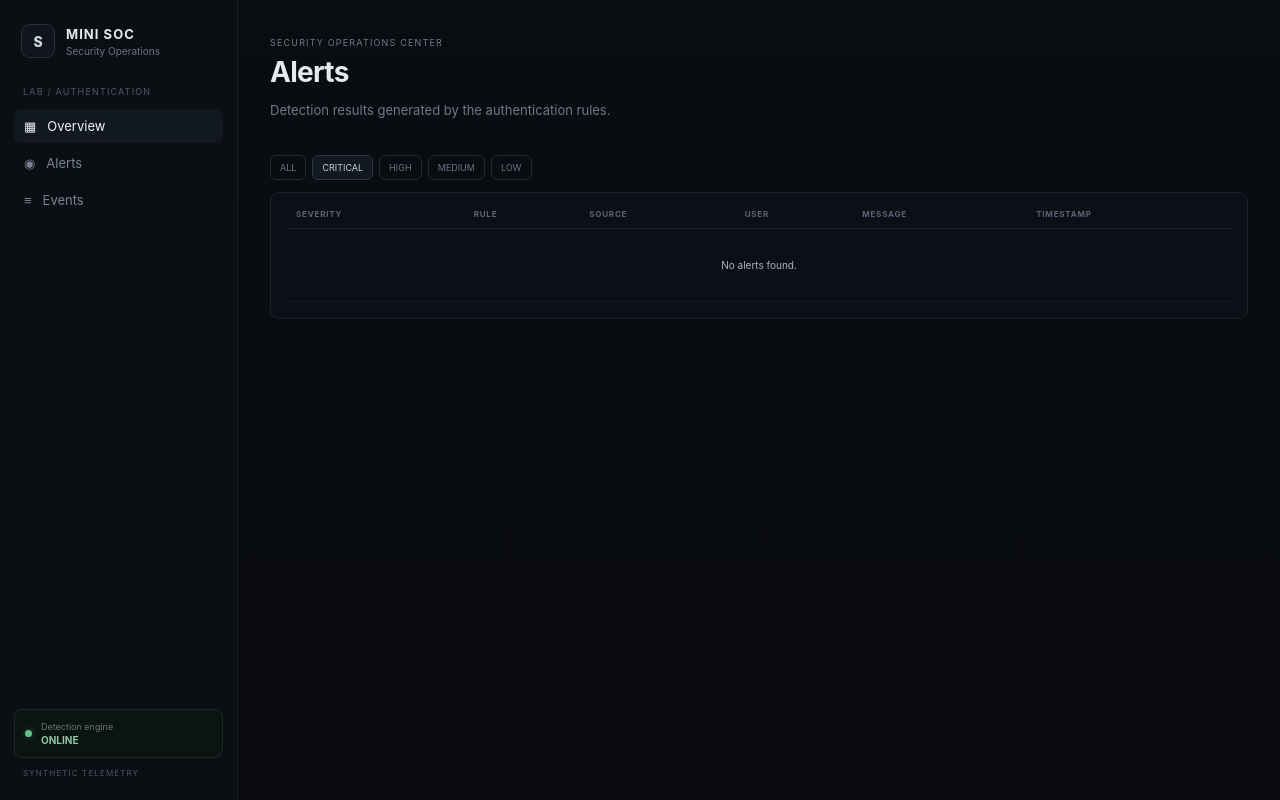
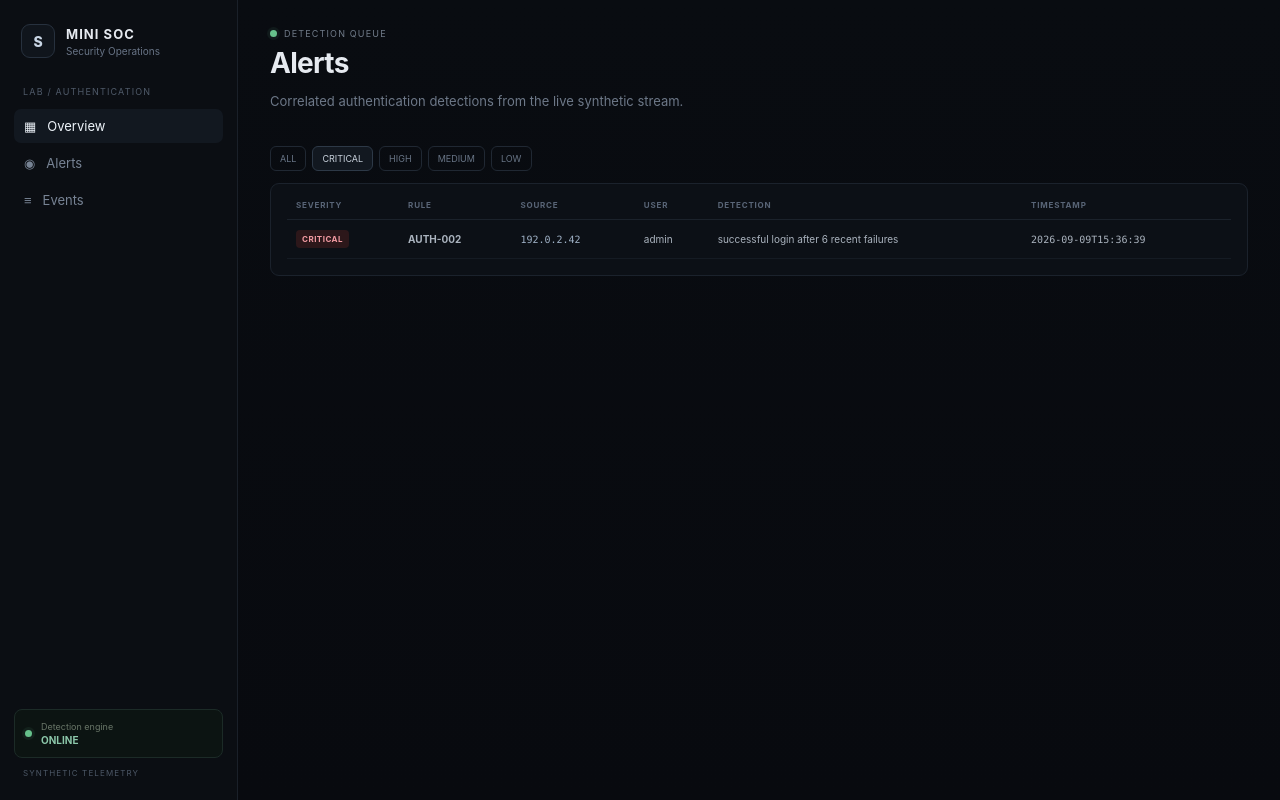
Before and after one commit to hotplug1n/mini-soc-lab, a Flask app: page /alerts?severity=CRITICAL in a window 1280 px wide. Run offline with Flask 3, Linux system fonts and the light colour scheme.

Commit message:
fix: render live alert timestamps

```diff
--- a/templates/alerts.html
+++ b/templates/alerts.html
@@ -1,6 +1,6 @@
 {% extends 'base.html' %}
 {% block content %}
-<header class="topbar"><div><p class="eyebrow">Security Operations Center</p><h1>Alerts</h1><p class="muted">Detection results generated by the authentication rules.</p></div></header>
+<header class="topbar"><div><div class="eyebrow"><span class="live-dot"></span> Detection queue</div><h1>Alerts</h1><p class="muted">Correlated authentication detections from the live synthetic stream.</p></div></header>
 <div class="filters"><a class="filter {% if severity=='ALL' %}active{% endif %}" href="/alerts">ALL</a>{% for level in ['CRITICAL','HIGH','MEDIUM','LOW'] %}<a class="filter {% if severity==level %}active{% endif %}" href="/alerts?severity={{ level }}">{{ level }}</a>{% endfor %}</div>
-<section class="panel"><table><thead><tr><th>Severity</th><th>Rule</th><th>Source</th><th>User</th><th>Message</th><th>Timestamp</th></tr></thead><tbody>{% for alert in alerts %}<tr><td><span class="severity {{ alert.severity|lower }}">{{ alert.severity }}</span></td><td><b>{{ alert.rule }}</b></td><td><code>{{ alert.source }}</code></td><td>{{ alert.user }}</td><td>{{ alert.message }}</td><td class="muted">{{ alert.timestamp.isoformat() }}</td></tr>{% else %}<tr><td colspan="6" class="empty">No alerts found.</td></tr>{% endfor %}</tbody></table></section>
+<section class="panel"><div class="table-wrap"><table><thead><tr><th>Severity</th><th>Rule</th><th>Source</th><th>User</th><th>Detection</th><th>Timestamp</th></tr></thead><tbody>{% for alert in alerts %}<tr><td><span class="severity {{ alert.severity|lower }}">{{ alert.severity }}</span></td><td><b>{{ alert.rule }}</b></td><td><code>{{ alert.source }}</code></td><td>{{ alert.user }}</td><td>{{ alert.message }}</td><td class="muted mono">{{ alert.timestamp }}</td></tr>{% else %}<tr><td colspan="6" class="empty">No alerts found.</td></tr>{% endfor %}</tbody></table></div></section>
 {% endblock %}
```
